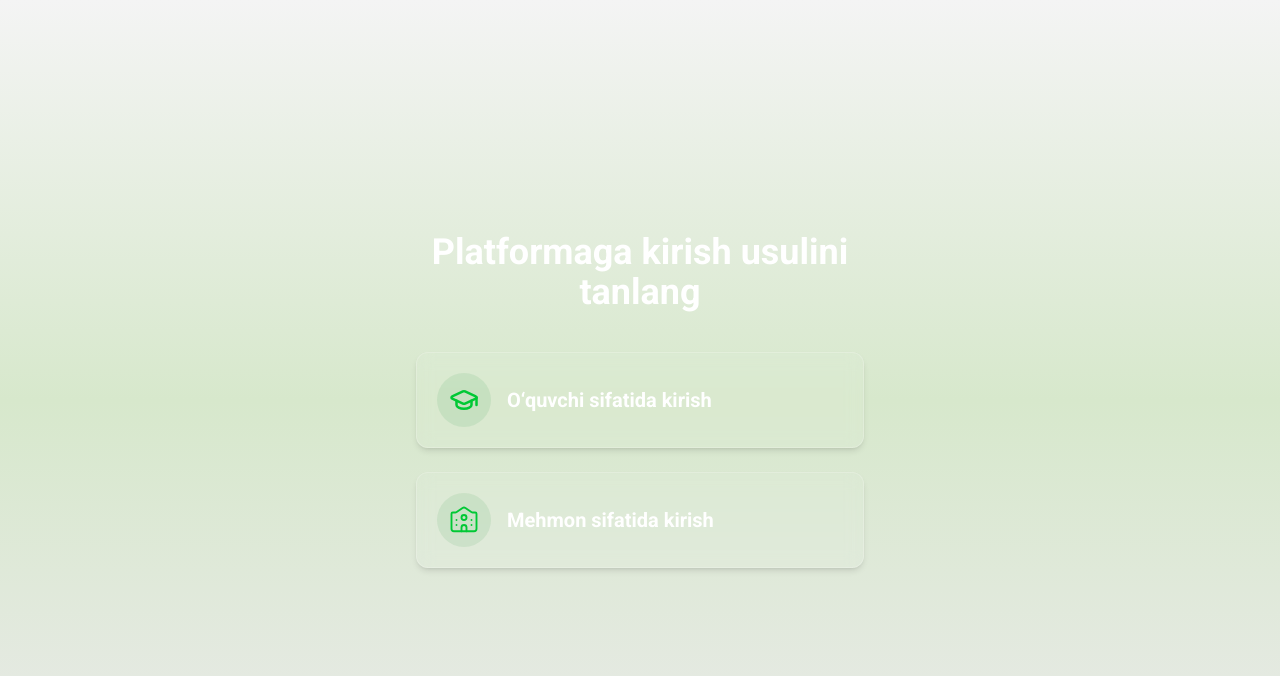
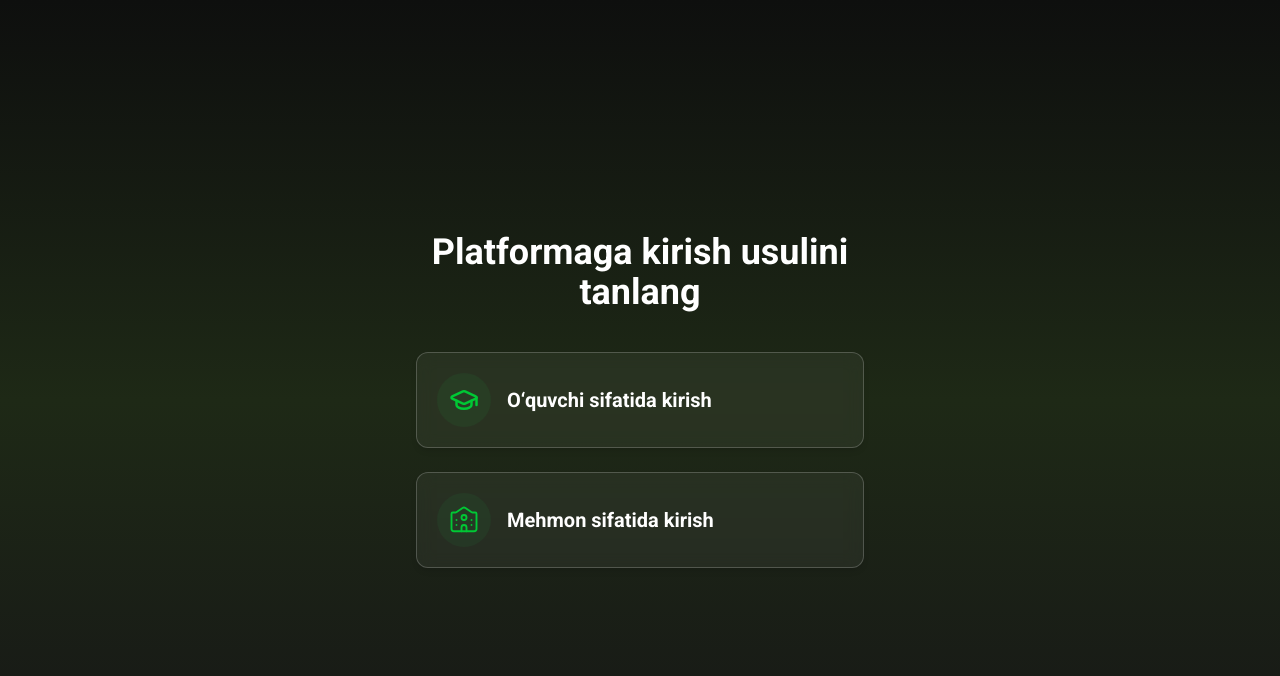
Before and after one commit to boburov/7EDU-CLIENT, a Next.js app: page / in a window 1280 px wide. Shown: the top 676 px of the page. Built offline with nearby package versions, Linux system fonts and the light colour scheme.

Commit message:
theme updated

```diff
--- a/app/globals.css
+++ b/app/globals.css
@@ -21,7 +21,7 @@
 }
 
 body {
-  @apply min-h-screen bg-gradient-to-b from-[#f4f4f4] via-[#d7e8cc] to-[#eaeaea] dark:from-[#0e0f0e] dark:via-[#1e2916] dark:to-[#161616] font-[robobold];
+  @apply min-h-screen bg-gradient-to-b  from-[#0e0f0e] via-[#1e2916] to-[#161616] font-[robobold];
 }
 
 .container {
```
